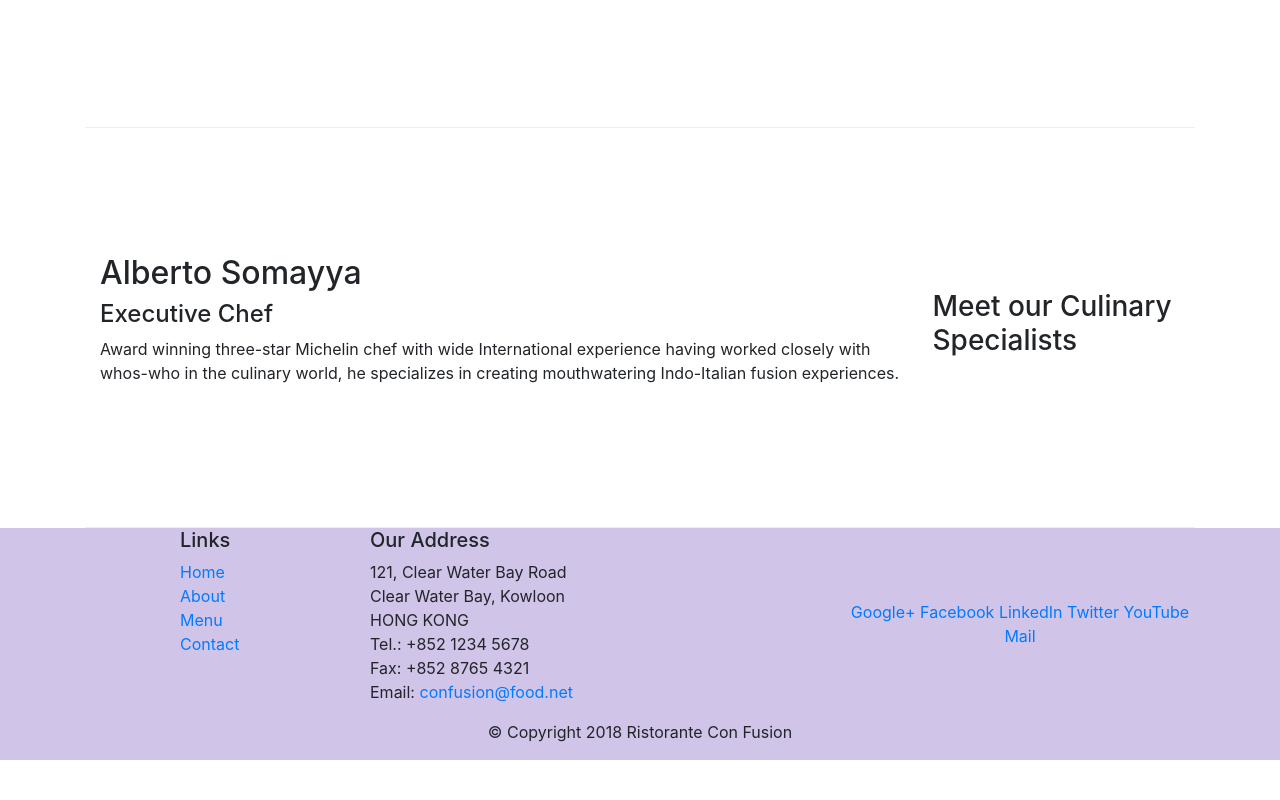
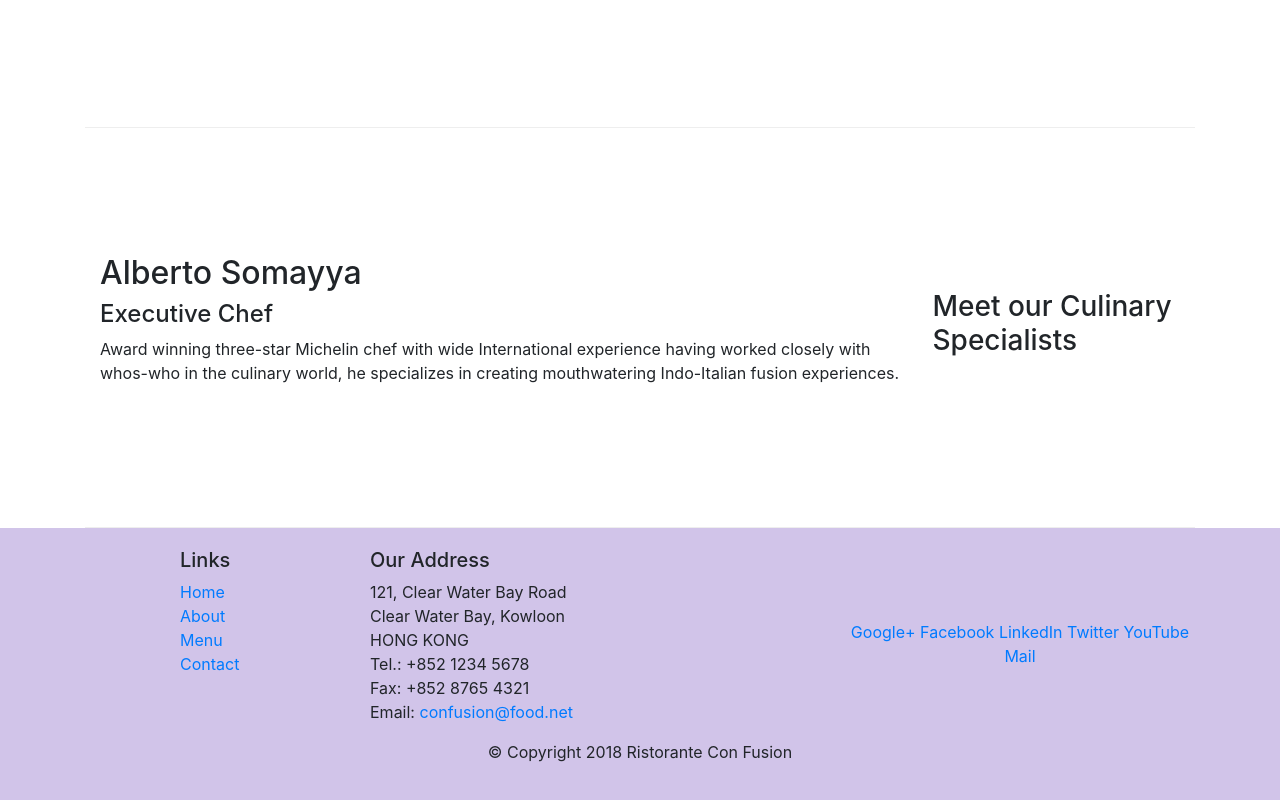
Before and after one commit to Uzal123/Week1-Excercise, a website: page index.html in a window 1280 px wide. Shown: the part 956-1756 px from the top of the page. Drawn offline with nearby package versions, Linux system fonts and the light colour scheme.

Commit message:
final version 1.0

```diff
--- a/css/style.css
+++ b/css/style.css
@@ -12,7 +12,7 @@ min-height: 400px;
 
 .footer {
     background-color: #d1c4e9;
-    margin: 0px 0px 20px 0px;
+    padding: 20px 0px 20px 0px;
 }
 
 .jumbotron {
```
